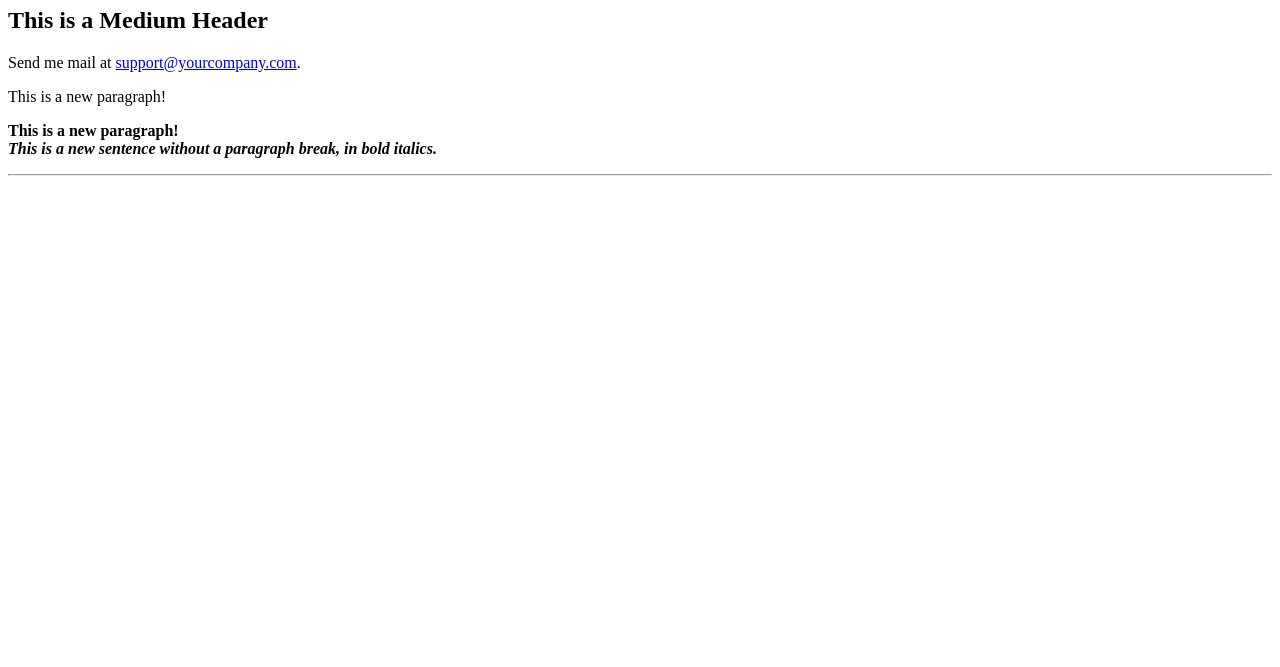
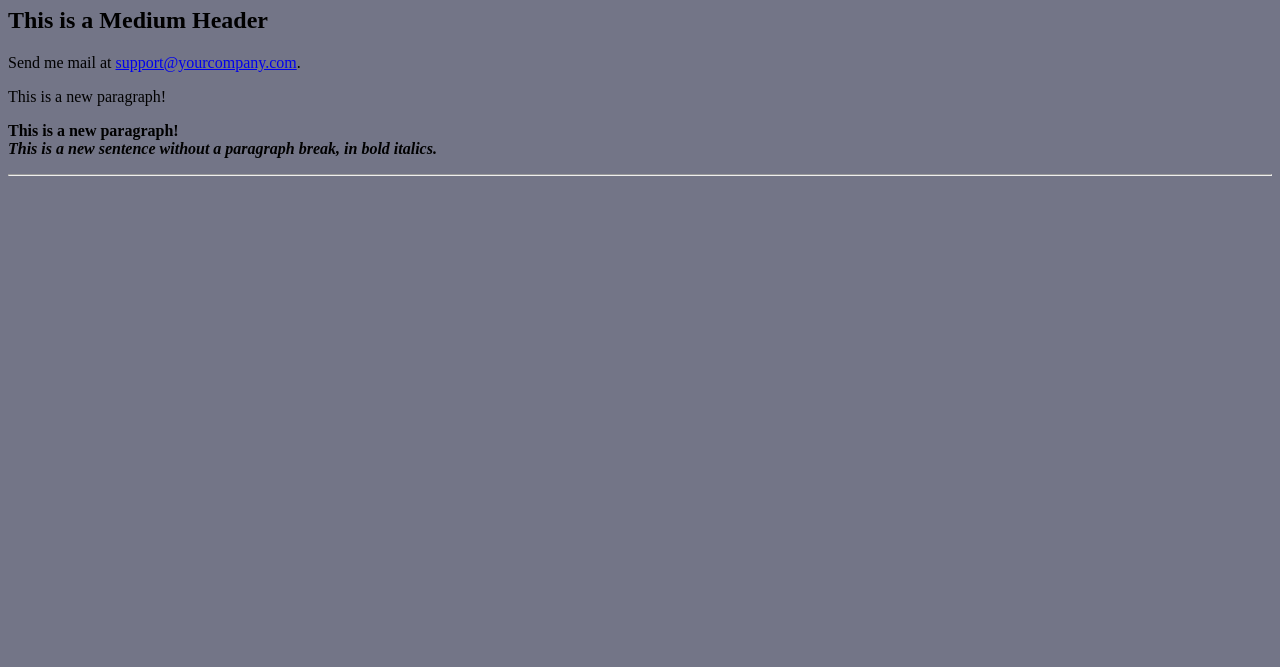
Before and after one commit to oksana08/oksana08.github.io, a plain HTML site: page index.html in a window 1280 px wide. Shown: the part 133-800 px from the top of the page. Drawn offline with Linux system fonts and the light colour scheme.

Commit message:
changed color
Signed-off-by: Oksana Lisevych <oksana.lisev@gmail.com>

```diff
--- a/index.html
+++ b/index.html
@@ -6,7 +6,7 @@
 
 </HEAD>
 
-<BODY BGCOLOR="FFFFFF">
+<BODY BGCOLOR="737587">
 
 <CENTER><IMG SRC="clouds.jpg" ALIGN="BOTTOM"> </CENTER>
 
```
